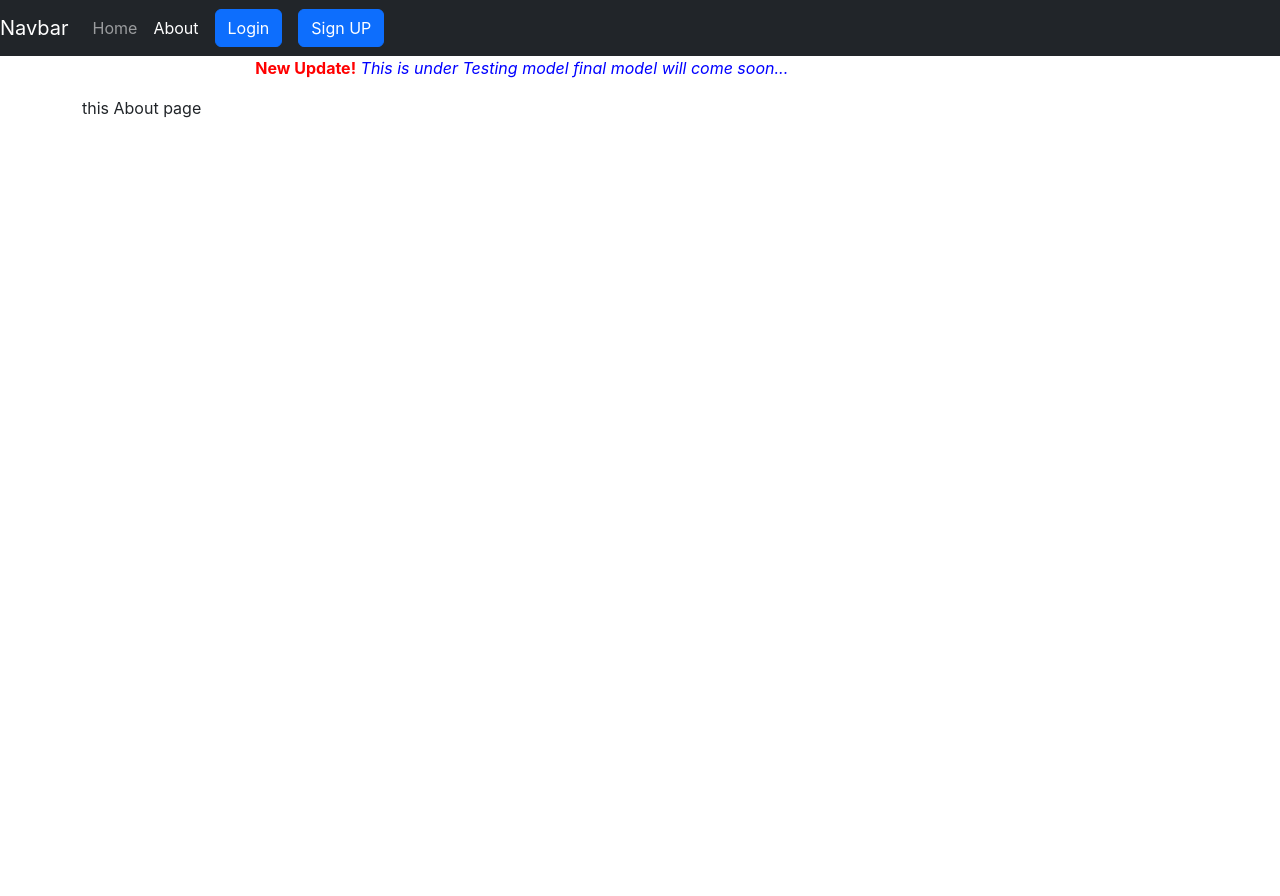
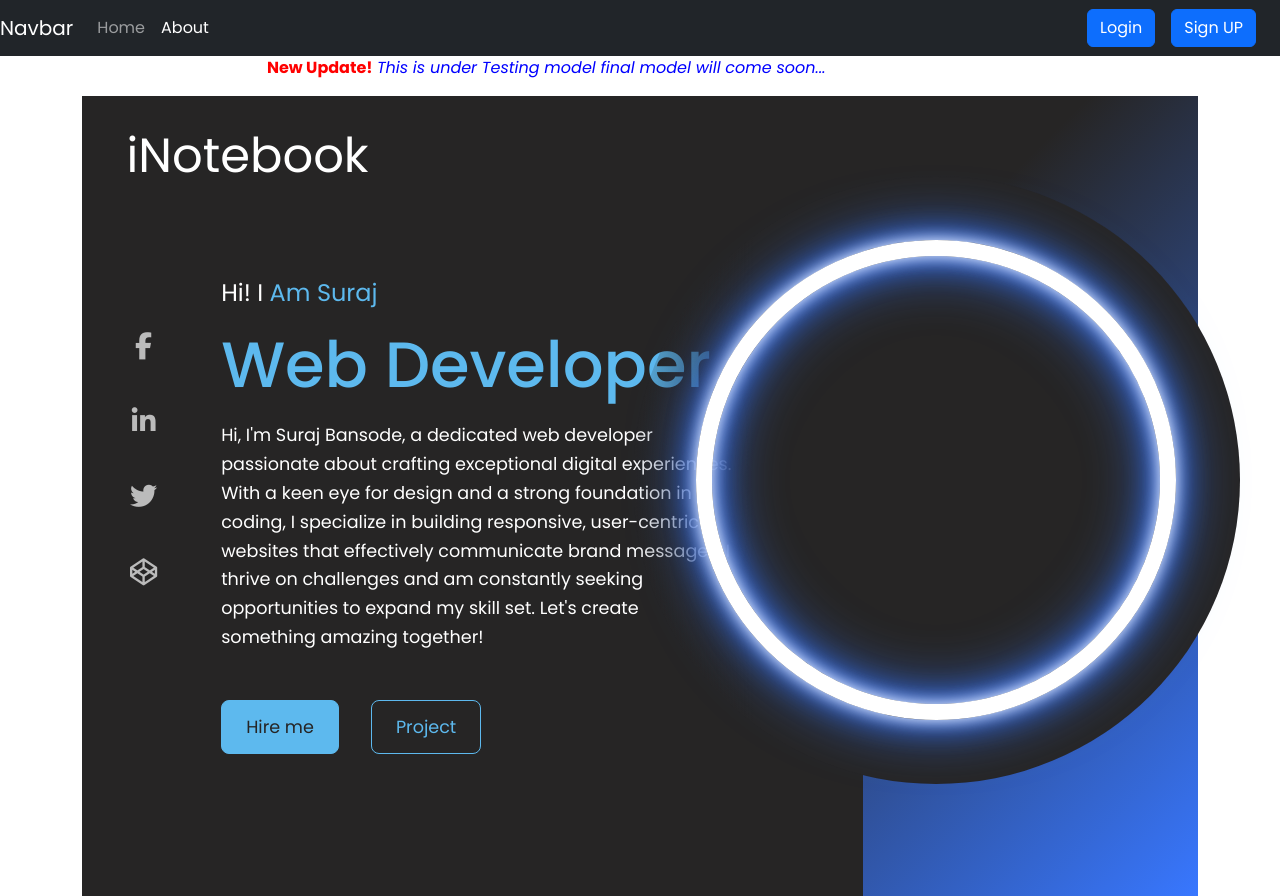
Before and after one commit to Suraj-78725/iNotebook, a React (Create React App) app: page /about in a window 1280 px wide. Before the commit the page ends 800 px from the top, so only its background shows below. Built offline with nearby package versions, Linux system fonts and the light colour scheme.

Commit message:
About page Done

```diff
--- a/src/components/About.js
+++ b/src/components/About.js
@@ -1,10 +1,11 @@
-import React,{useContext, useEffect} from 'react'
+import React from 'react'
+import Portfilio from './Portfilio'
 const About=()=> {
+  return (
+    <div className="w-100">
+       <Portfilio/>
+    </div>
 
-  return (
-    <div>
-      this About page
-    </div>
   )
 }
 
--- a/src/components/Navbar.js
+++ b/src/components/Navbar.js
@@ -22,7 +22,7 @@ const  Navbar=()=> {
     <span className="navbar-toggler-icon"></span>
   </button>
 
-  <div className="collapse navbar-collapse" id="navbarSupportedContent">
+  <div className="collapse navbar-collapse" id="navbarSupportedContent" >
     <ul className="navbar-nav mr-auto">
       <li className="nav-item active">
         <Link className={`nav-link  ${location.pathname ==="/"?"active":""}`} to="/">Home</Link>
@@ -31,10 +31,10 @@ const  Navbar=()=> {
         <Link className={`nav-link  ${location.pathname ==="/about"?"active":""}`}to="/about">About</Link>
       </li>
     </ul>
-    {!localStorage.getItem('token')?<form className="float-end">
+    {!localStorage.getItem('token')?<div className='w-100 mx-3'><form className="float-end">
     <Link className='btn btn-primary mx-2' to="/login" role='button'>Login</Link>
     <Link className='btn btn-primary mx-2' to="/signup" role='button'>Sign UP</Link>
-    </form>:<button onClick={handleLogOut} className='btn btn-primary'>LogOut</button>}
+    </form></div>:<div className='mx-3' style={{width:"100%"}}><button style={{float:"inline-end"}} onClick={handleLogOut} className='btn btn-primary'>LogOut</button></div>}
   </div>
 </nav>
 <ScrollingText/>
--- /dev/null
+++ b/src/components/Portfilio.js
@@ -0,0 +1,41 @@
+import React from 'react'
+import '../style/Portfilio.css';
+const Portfilio=()=> {
+  return (
+    <>
+     <div className="Portfilio-container">
+        <ul className="navlist">
+            <li><a href="#">iNotebook</a></li>
+        </ul>
+        <div className="left-container">
+            <div className="icon">
+                <i className="fa-brands fa-facebook-f"></i>
+                <i className="fa-brands fa-linkedin-in"></i>
+                <i className="fa-brands fa-twitter"></i>
+                <i className="fa-brands fa-codepen"></i>
+            </div>
+            <div className="content">
+                <p className="intro">Hi! I <span>Am Suraj </span></p>
+                <h1 >Web Developer</h1>
+                <p className="detail">Hi, I'm Suraj Bansode, a dedicated web developer passionate about crafting exceptional digital experiences. With a keen eye for design and a strong foundation in coding, I specialize in building responsive, user-centric websites that effectively communicate brand messages. I thrive on challenges and am constantly seeking opportunities to expand my skill set. Let's create something amazing together!</p>
+                <div className="btn-container">
+                    <button>
+                        Hire me
+                    </button>
+                    <button>
+                        Project
+                    </button>
+                </div>
+            </div>
+        </div>
+        <div className="right-container"></div>
+        <div className="design">
+            <div className="circle"></div>
+            <div className="circle"></div>
+        </div>
+    </div>
+    </>
+  );
+}
+
+export default Portfilio;
--- a/src/components/ScrollingText.js
+++ b/src/components/ScrollingText.js
@@ -1,5 +1,5 @@
 import React from 'react';
-import './ScrollingText.css';
+import '../style/ScrollingText.css';
 
 const ScrollingText = () => {
   return (
--- /dev/null
+++ b/src/style/Portfilio.css
@@ -0,0 +1,172 @@
+
+    @import url('https://fonts.googleapis.com/css2?family=Poppins:ital,wght@0,100;0,200;0,300;0,400;0,500;0,600;0,700;0,800;0,900;1,100;1,200;1,300;1,400;1,500;1,600;1,700;1,800;1,900&display=swap');
+    *{
+        margin: 0;
+        padding: 0;
+        box-sizing: border-box;
+        font-family: "Poppins", sans-serif;
+    }
+    .Portfilio-container{
+        min-height: 100vh;
+        width: 100%;
+        display:flex;
+
+    }
+    .navlist{
+        display: flex;
+        gap: 3.5rem;
+        /* background: rgb(51, 179, 234); */
+        height: 15vh;
+        width: 100%;
+        align-items: center;
+        position: fixed;
+    }
+    .navlist li{
+        list-style: none;
+        font-size: 3rem;
+        margin-left: 1%;
+    }
+    .navlist li a{
+    text-decoration: none;
+    color:#fff;
+    position: relative;
+    }
+
+    .left-container, .right-container{
+        height: 100vh;
+        display: flex;
+        align-items: center;
+    }
+    .left-container{
+        background: #262525;
+        width: 70%;
+        padding-left: 3rem;
+
+    }
+    .right-container{
+        background: linear-gradient(-45deg,#3877ff,#262525 80%);
+        width: 30%;
+    }
+    .icon .fa-brands{
+        color: #bbb;
+        font-size:  1.7rem;
+    }
+    .icon
+    {
+        display: flex;
+        flex-direction: column;
+        justify-content: center;
+        align-items: center;
+        gap: 3rem;
+        /* margin-top: rem; */
+    }
+    .content{
+        margin-left: 4rem;
+
+    }
+    .content .intro{
+        font-size: 1.5rem;
+        color: #fff;
+    }
+
+    .content h1{
+        font-size: 4rem;
+        color: #5DB9EE;
+    }
+    .content .intro span{
+        color: #5DB9EE;
+    }
+    .content .detail{
+        font-size: 1.1rem;
+        color: #fff;
+        max-width: 32rem;
+        margin: 1.1rem 0 3rem 0;
+        line-height: 1.8rem;
+    }
+    .btn-container button{
+        border: .1rem solid #5DB9EE;
+        font-size: 1.1rem;
+        padding: .8rem 1.5rem;
+        border-radius: .5rem;
+        cursor: pointer;
+        transition: .5s ease;
+    }
+    button:nth-child(1){
+        background: #5DB9EE;
+        color: #262525;
+    }
+    button:nth-child(2)
+    {
+        background: transparent;
+    color: #5DB9EE;
+        margin-left: 2rem;
+    }
+
+    button:nth-child(1):hover{
+        background: transparent;
+        color: #5DB9EE;
+    }
+    button:nth-child(2):hover{
+        background: #5DB9EE;
+        color: #262525;
+    }
+
+    .icon .fa-brands:hover{
+        cursor: pointer;
+        background:  linear-gradient(#fff,#3877ff);
+        -webkit-background-clip: text;
+        -webkit-text-fill-color:transparent ;
+    }
+    .design .circle{
+    aspect-ratio: 1;
+    position: absolute;
+    border-radius: 50%;
+    top: 50%;
+    left: 70%;
+    transform: translate(-50%,-50%);
+    }
+    .circle:nth-child(1){
+        background: linear-gradient(90deg, transparent 0%,#262525 20%);
+        width: 38rem;
+    }.circle:nth-child(2){
+        /* background-image: url(images/SURAJ3.png ); */
+        width: 30rem;
+        background-size: 100%;
+        background-repeat: no-repeat;
+        border: 1rem solid white;
+        box-shadow:
+        0 0 1rem #fff,
+        inset 0 0 1rem #fff,
+        0 0 2rem #3877ff,
+        inset 0 0 2rem #3877ff,
+        0 0 4rem #3877ff,
+        inset  0 0 4rem #3877ff;
+    }
+
+    .circle{
+        margin-top: 5rem;
+        margin-left: 2.5rem;
+    }
+    .content {
+    margin-top: 5%;
+    }
+    .icon {
+        margin-top: -10%;
+    }
+
+    .navlist li a::after, .navlist .active::after{
+        content: "";
+        position: absolute;
+        background: #fff;
+        width: 100%;
+        height: .1rem;
+        left: 0;
+        bottom: -5px;
+        transform: scaleX(0);
+        transform-origin: bottom right;
+        transition: transform .5s;
+    }
+    .navlist li a:hover::after, .navlist .active::after{
+        transform: scaleX(1);
+        transform-origin: bottom left;
+    }
```
Also changed, not shown: src/style/ScrollingText.css (renamed from src/components/ScrollingText.css).
